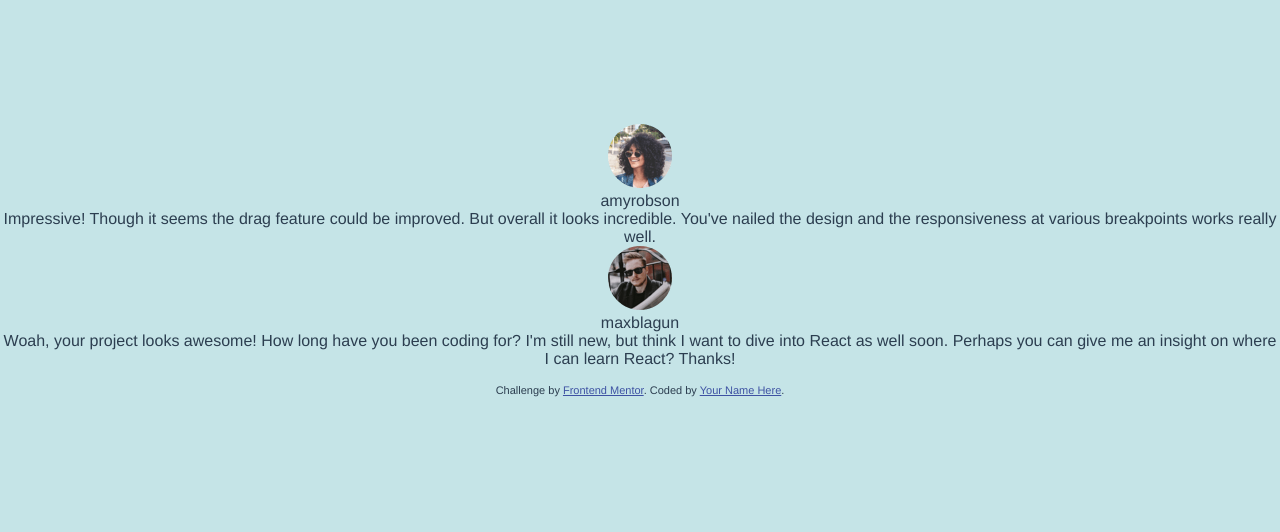
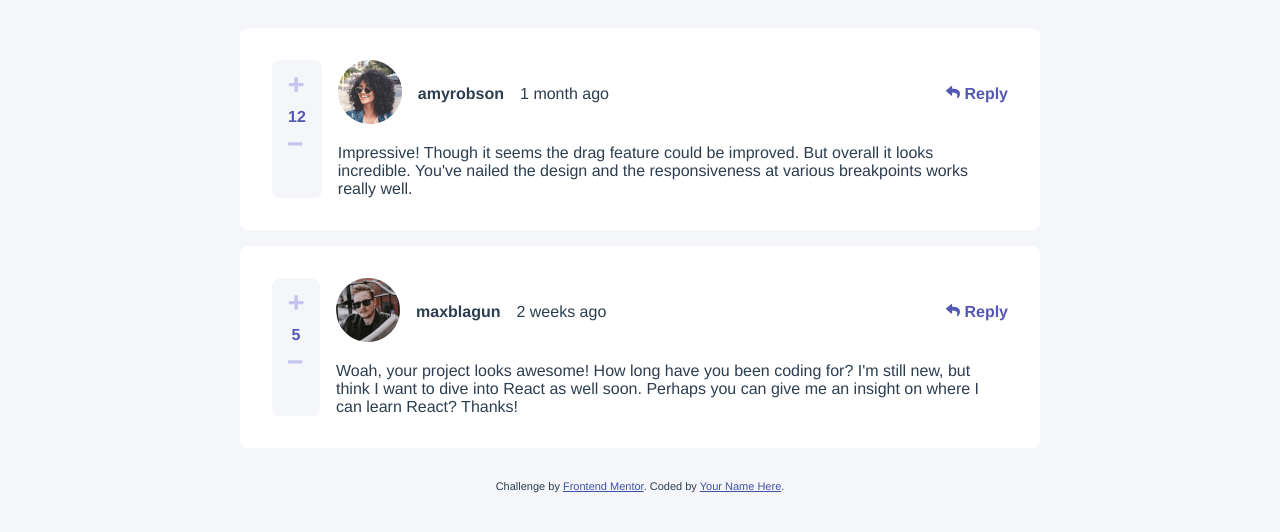
Before and after one commit to wjrcode/interactive-comments-section-main, a Vue app: page / in a window 1280 px wide. Shown: the part 170-702 px from the top of the page. Built offline with nearby package versions, Linux system fonts and the light colour scheme.

Commit message:
tá indo

```diff
--- a/src/App.vue
+++ b/src/App.vue
@@ -1,7 +1,8 @@
 <template>
   <main>
     <template v-for="(comment, i) in comments" :key="`item-${i}`">
-      <CommentCard v-bind="i" :name="comment.user.username" :photo="comment.user.image.png" :comment="comment.content" />
+      <CommentCard v-bind="i" :name="comment.user.username" :photo="comment.user.image.png" :comment="comment.content"
+        :createdAt="comment.createdAt" :score="comment.score" />
     </template>
     <div class="attribution">
       Challenge by <a href="https://www.frontendmentor.io?ref=challenge" target="_blank">Frontend Mentor</a>.
@@ -26,12 +27,8 @@ export default {
   },
   data: function () {
     return {
-      comments: data.comments,
-      imgPath: './images/avatars/image-amyrobson.png'
+      comments: data.comments
     }
-  },
-  beforeMount() {
-    window.console.log(data.comments)
   }
 }
 </script>
@@ -53,7 +50,14 @@ html {
 
 body {
   margin: 0;
-  background-color: hsl(185, 41%, 84%);
+  background-color: hsl(228, 33%, 97%);
+}
+
+main{
+  max-width: 50rem;
+  display: flex;
+  flex-direction: column;
+  gap: 1rem;
 }
 
 .attribution {
--- a/src/components/CommentCard.vue
+++ b/src/components/CommentCard.vue
@@ -1,22 +1,27 @@
 <template>
   <div class="card">
-    <div class="card__vote-button"></div>
+    <div class="card__vote-button">
+      <img src="../images/icon-plus.svg" class="card__icon"/>
+      {{ score  }}
+      <img src="../images/icon-minus.svg" class="card__icon"/>
+    </div>
     <div class="card__content">
       <div class="card__header">
         <div class="card__details">
           <div class="card__profile-photo">
-
-
             <img :src="photo"/>
           </div>
           <div class="card__user-name">
             {{ name }}
           </div>
           <div class="card__time">
-            {{ time }}
+            {{ createdAt }}
           </div>
         </div>
-        <div class="card__reply-button"></div>
+        <div class="card__reply-button">
+          <img src="../images/icon-reply.svg"/>
+          Reply
+        </div>
       </div>
       <div class="card__comment">
         {{ comment }}
@@ -31,8 +36,9 @@ export default {
   props: {
     photo: {type: String},
     name: String,
-    time: String,
-    comment: String
+    createdAt: String,
+    comment: String,
+    score: Number
   },
   computed:{
     pic(){
@@ -45,4 +51,52 @@ export default {
 <!-- Add "scoped" attribute to limit CSS to this component only -->
 <style scoped>
 
+.card{
+  display: flex;
+  background-color: white;
+  padding: 2rem;
+  border-radius: 0.5rem;
+  gap: 1rem;
+}
+
+.card__vote-button{
+  background-color: hsl(228, 33%, 97%);
+  padding: 1rem;
+  border-radius: 0.5rem;
+  color:hsl(238, 40%, 52%);
+  font-weight: bold;
+  display: flex;
+  gap: 1rem;
+  flex-direction: column;
+}
+
+.card__icon{
+  width: 1rem;
+}
+.card__header{
+  display: flex;
+  justify-content: space-between;
+  align-items: center;
+}
+
+.card__details{
+  display: flex;
+  align-items: center;
+  gap: 1rem
+}
+
+.card__user-name{
+  font-weight: bold;
+}
+
+.card__reply-button{
+  color:hsl(238, 40%, 52%);
+  font-weight: bold;
+}
+
+.card__comment{
+  margin-top: 1rem;
+  text-align: left;
+}
+
 </style>
```
